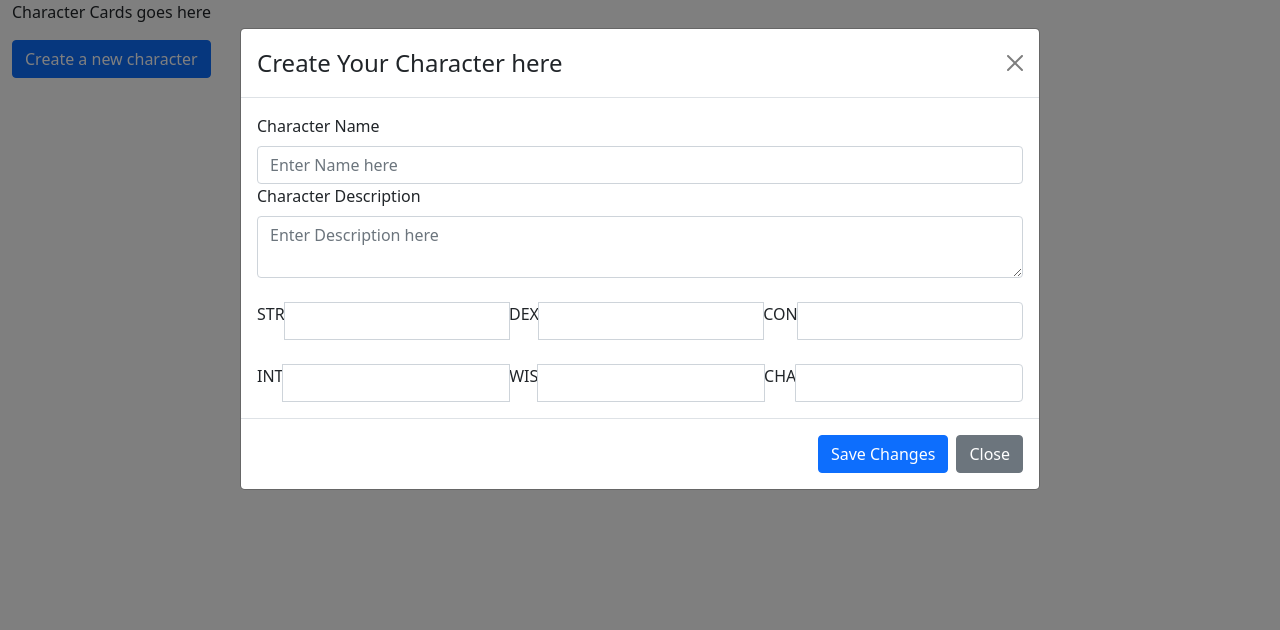
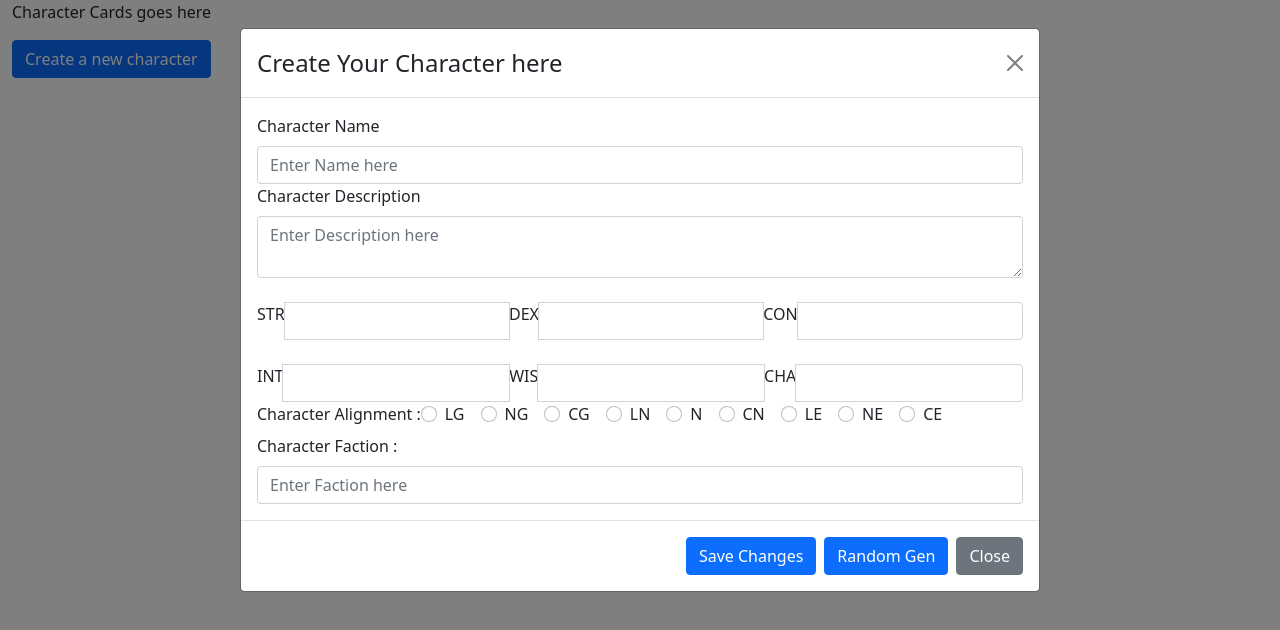
Before and after one commit to DaniPad7/dnd-character-backend, a React (Create React App) app in the folder frontend/: page / in a window 1280 px wide. Both pictures are taken after a click on the button "Create a new character". Shown: the top 630 px of the page. Built offline with nearby package versions, Linux system fonts and the light colour scheme.

Commit message:
finished how form looks

```diff
--- a/frontend/src/components/CreateCharacterContainer.js
+++ b/frontend/src/components/CreateCharacterContainer.js
@@ -5,8 +5,17 @@ import CreateCharacterForm from '../forms/CreateCharacterForm';
 const CreateCharacterContainer = () => {
   const [show, setShow] = useState(false);
 
-  const handleClose = () => setShow(false);
   const handleShow = () => setShow(true);
+
+  const handleClose = () => {
+    setShow(false);
+  }
+
+  const handleCloseRandom = () => {
+    //TODO random stuff here
+    setShow(false);
+  }
+
 
   return (
     <div>
@@ -21,6 +30,9 @@ const CreateCharacterContainer = () => {
         <Modal.Footer>
           <Button variant = "primary" onClick = {handleClose}>
             Save Changes
+          </Button>
+          <Button variant = "primary" onClick = {handleCloseRandom}>
+            Random Gen
           </Button>
           <Button variant= "secondary" onClick = {handleClose}>
             Close
--- /dev/null
+++ b/frontend/src/constants/alignment.js
@@ -0,0 +1,17 @@
+export const LawfulGood = "LG";
+
+export const NeutralGood = "NG";
+
+export const ChaoticGood = "CG";
+
+export const LawfulNeutral = "LN";
+
+export const Neutral = "N";
+
+export const ChaoticNeutral = "CN";
+
+export const LawfulEvil = "LE";
+
+export const NeutralEvil = "NE";
+
+export const ChaoticEvil = "CE";
--- a/frontend/src/forms/CreateCharacterForm.js
+++ b/frontend/src/forms/CreateCharacterForm.js
@@ -1,10 +1,12 @@
 import React from 'react';
 import {Form, InputGroup} from 'react-bootstrap';
+import * as Alignments from '../constants/alignment';
 
 const MIN_STAT = 1;
 const MAX_STAT = 20;
 
-const CreateCharacterForm = ()=> {
+const CreateCharacterForm = (props)=> {
+
   return (
     <div>
       <Form>
@@ -34,7 +36,7 @@ const CreateCharacterForm = ()=> {
 
         <br/>
 
-        <Form.Group className = "characterCreate" controlId = "characterStat">
+        <Form.Group className = "characterCreate" controlId = "characterStat2">
           <InputGroup className = "characterCreateStats" >
             <Form.Label>INT </Form.Label>
             <Form.Control type="number" min = {MIN_STAT} max = {MAX_STAT}/>
@@ -45,6 +47,25 @@ const CreateCharacterForm = ()=> {
             </InputGroup>
         </Form.Group>
 
+        <Form.Group className = "characterCreate" controlId = "characterAlignment">
+          <Form.Label> Character Alignment : </Form.Label>
+          <Form.Check inline type = "radio"  name="Alignment" id= 'lg' label = {Alignments.LawfulGood}/>
+          <Form.Check inline type = "radio"  name="Alignment" id= 'ng' label = {Alignments.NeutralGood}/>
+          <Form.Check inline type = "radio"  name="Alignment" id= 'cg' label = {Alignments.ChaoticGood}/>
+          <Form.Check inline type = "radio"  name="Alignment" id= 'ln' label = {Alignments.LawfulNeutral}/>
+          <Form.Check inline type = "radio"  name="Alignment" id= 'n'  label = {Alignments.Neutral}/>
+          <Form.Check inline type = "radio"  name="Alignment" id= 'cn' label = {Alignments.ChaoticNeutral}/>
+          <Form.Check inline type = "radio"  name="Alignment" id= 'le' label = {Alignments.LawfulEvil}/>
+          <Form.Check inline type = "radio"  name="Alignment" id= 'ne' label = {Alignments.NeutralEvil}/>
+          <Form.Check inline type = "radio"  name="Alignment" id= 'ce' label = {Alignments.ChaoticEvil}/>
+        </Form.Group>
+
+
+        <Form.Group className = "characterCreate" controlId = "characterFaction">
+          <Form.Label> Character Faction :</Form.Label>
+          <Form.Control type="text" placeholder= "Enter Faction here" />
+         </Form.Group>
+
       </Form>
     </div>
   )
```
